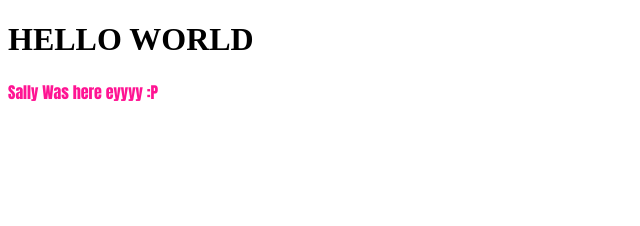
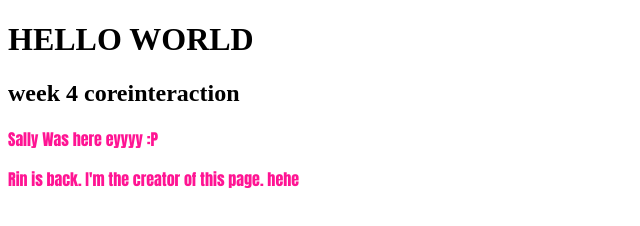
Before and after one commit to sanar189tns/interaction-core-lecture-week4, a plain HTML site: page week 4/index.html in a window 1280 px wide. Shown: the whole page, without its empty margins (0-640 px from the left). Drawn offline with Linux system fonts and the light colour scheme.

Commit message:
deleted visual studio, added week 4, deleted a line on css

```diff
--- a/week 4/index.html
+++ b/week 4/index.html
@@ -2,9 +2,11 @@
 <html>
     <head>
         <h1>HELLO WORLD</h1>
+        <h2>week 4 coreinteraction</h2>
         <link rel="stylesheet" href="style.css">
     </head>
     <body>
         <p>Sally Was here eyyyy :P</p>
+        <p>Rin is back. I'm the creator of this page. hehe</p>
     </body>
 </html>
```
Also changed, not shown: week 4/style.css (line endings or trailing spaces).
